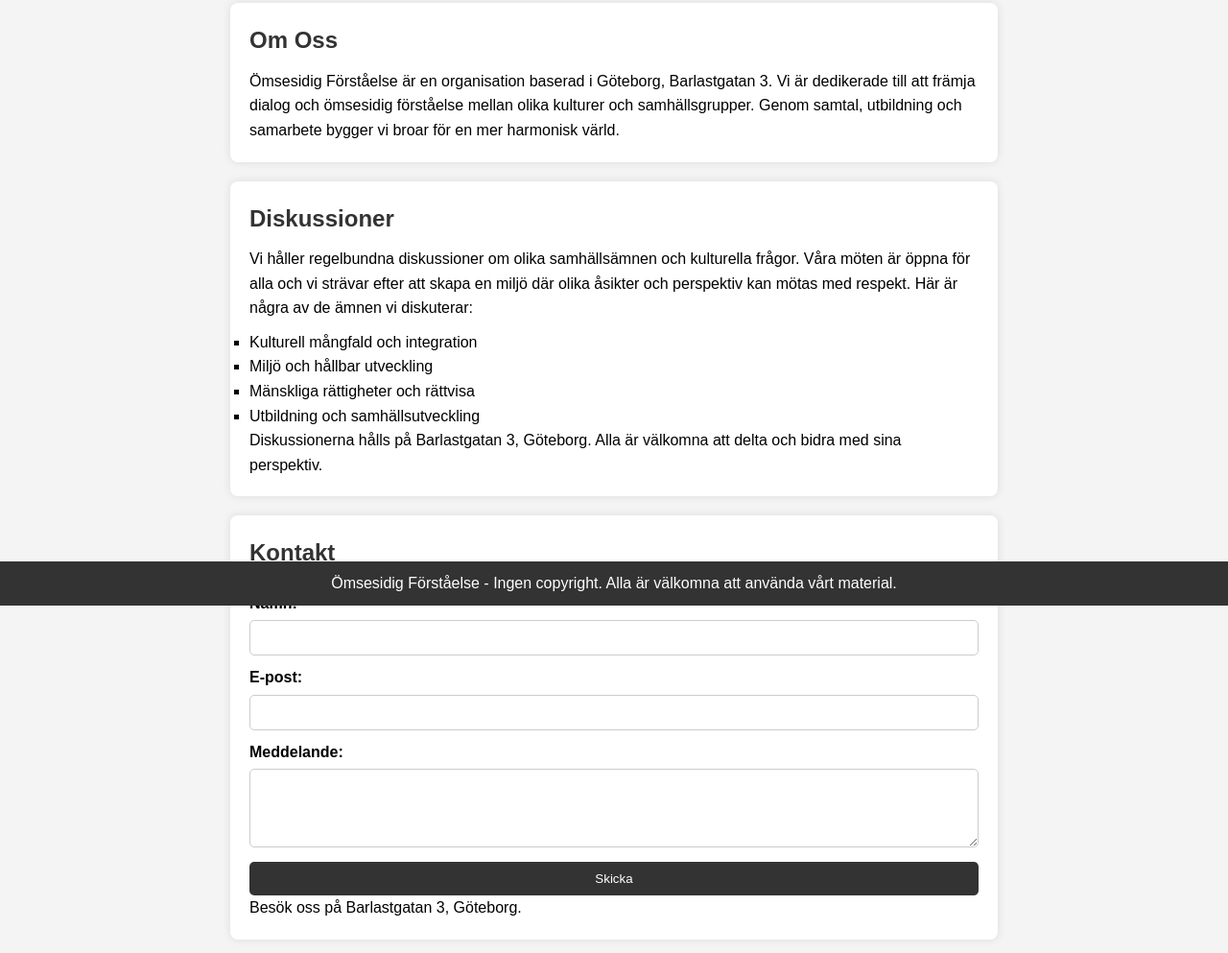
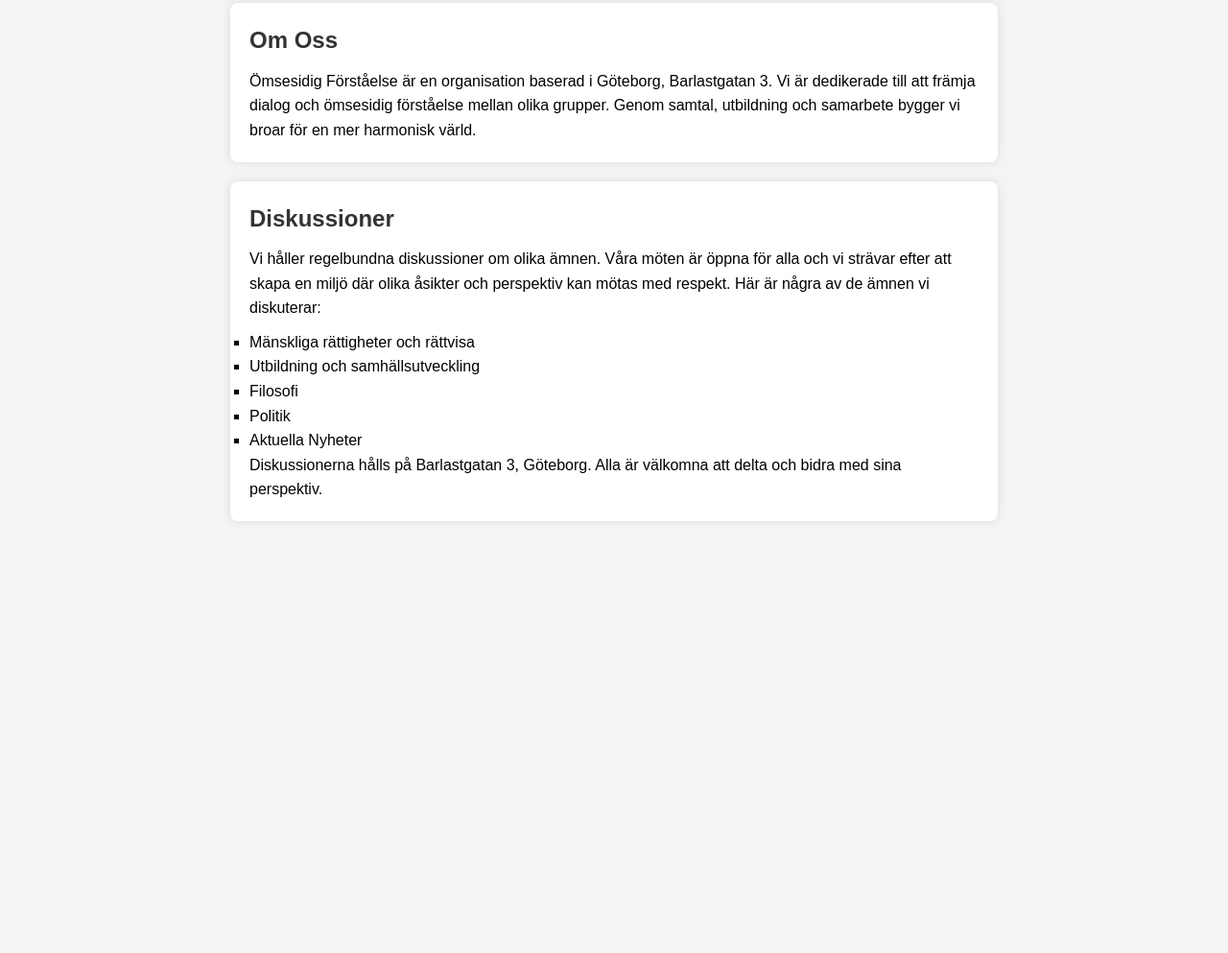
Before and after one commit to Klas96/OmsesidigForstaelse, a plain HTML site: page index.html in a window 1280 px wide. Shown: the part 169-1162 px from the top of the page at 96% size. After the commit the page ends 800 px from the top, so only its background shows below. Drawn offline with Linux system fonts and the light colour scheme.

Commit message:
Removed some stuff

```diff
--- a/index.html
+++ b/index.html
@@ -22,40 +22,21 @@
 
     <section id="about">
         <h2>Om Oss</h2>
-        <p>Ömsesidig Förståelse är en organisation baserad i Göteborg, Barlastgatan 3. Vi är dedikerade till att främja dialog och ömsesidig förståelse mellan olika kulturer och samhällsgrupper. Genom samtal, utbildning och samarbete bygger vi broar för en mer harmonisk värld.</p>
+        <p>Ömsesidig Förståelse är en organisation baserad i Göteborg, Barlastgatan 3. Vi är dedikerade till att främja dialog och ömsesidig förståelse mellan olika grupper. Genom samtal, utbildning och samarbete bygger vi broar för en mer harmonisk värld.</p>
     </section>
 
     <section id="discussions">
         <h2>Diskussioner</h2>
-        <p>Vi håller regelbundna diskussioner om olika samhällsämnen och kulturella frågor. Våra möten är öppna för alla och vi strävar efter att skapa en miljö där olika åsikter och perspektiv kan mötas med respekt. Här är några av de ämnen vi diskuterar:</p>
+        <p>Vi håller regelbundna diskussioner om olika ämnen. Våra möten är öppna för alla och vi strävar efter att skapa en miljö där olika åsikter och perspektiv kan mötas med respekt. Här är några av de ämnen vi diskuterar:</p>
         <ul>
-            <li>Kulturell mångfald och integration</li>
-            <li>Miljö och hållbar utveckling</li>
             <li>Mänskliga rättigheter och rättvisa</li>
             <li>Utbildning och samhällsutveckling</li>
+            <li>Filosofi</li>
+            <li>Politik</li>
+            <li>Aktuella Nyheter</li>
         </ul>
         <p>Diskussionerna hålls på Barlastgatan 3, Göteborg. Alla är välkomna att delta och bidra med sina perspektiv.</p>
     </section>
 
-    <section id="contact">
-        <h2>Kontakt</h2>
-        <form action="#" method="post">
-            <label for="name">Namn:</label>
-            <input type="text" id="name" name="name" required>
-
-            <label for="email">E-post:</label>
-            <input type="email" id="email" name="email" required>
-
-            <label for="message">Meddelande:</label>
-            <textarea id="message" name="message" rows="4" required></textarea>
-
-            <button type="submit">Skicka</button>
-        </form>
-        <p>Besök oss på Barlastgatan 3, Göteborg.</p>
-    </section>
-
-    <footer>
-        <p>Ömsesidig Förståelse - Ingen copyright. Alla är välkomna att använda vårt material.</p>
-    </footer>
 </body>
 </html>
```
